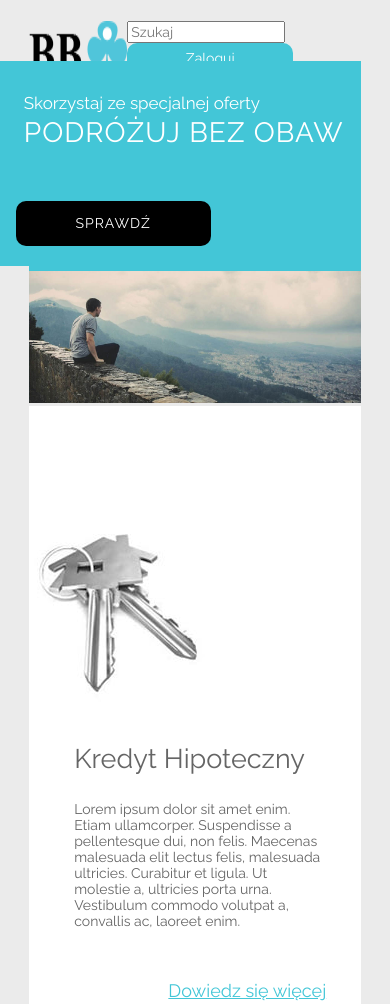
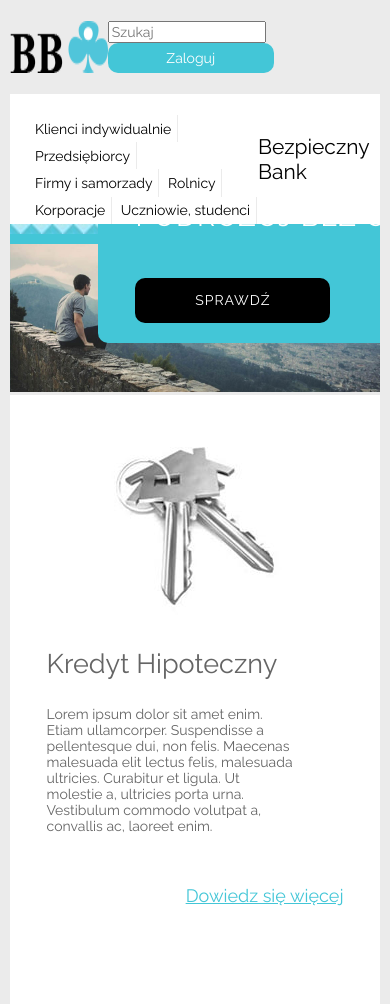
Before and after one commit to natapaulis/Bezpieczny-Bank, a website: page index.html in a window 390 px wide. Shown: the top 1004 px of the page. Drawn offline with nearby package versions, Linux system fonts and the light colour scheme.

Commit message:
Add responsivness to sections under banner

```diff
--- a/index.html
+++ b/index.html
@@ -51,18 +51,20 @@
   </header>
 
   <section class="container">
-    <section class ="main-width products row">
-      <div class="colleft col-lg-3">
-        <img class="col-lg-2" src="images/keys.jpg">
-        <div class="colleft-descript col-lg-4">
+      <section class ="main-width products">
+          <div class="colleft">
+              <div class="colleft-image">
+                  <img src="images/keys.jpg">
+              </div>
+              <div class="colleft-descript">
                   <h3> Kredyt Hipoteczny </h3>
                   <p>
-            Lorem ipsum dolor sit amet enim. Etiam ullamcorper. Suspendisse a pellentesque dui, non felis. Maecenas malesuada elit lectus felis, malesuada ultricies. Curabitur et ligula. Ut molestie a, ultricies porta urna. Vestibulum commodo volutpat a, convallis ac, laoreet enim.
+                      Lorem ipsum dolor sit amet enim. Etiam ullamcorper. Suspendisse a pellentesque dui, non felis.    Maecenas malesuada elit lectus felis, malesuada ultricies. Curabitur et ligula. Ut molestie a, ultricies porta urna. Vestibulum commodo volutpat a, convallis ac, laoreet enim.
                   </p>
                   <a href="#"> Dowiedz się więcej </a>
               </div>
           </div>
-      <div class="collright col-lg-3">
+          <div class="collright">
               <h3> Pożyczka gotówkowa </h3>
               <div class="slider-section">
                   <div class="slider-value">
@@ -91,20 +93,20 @@
   </section>
 
   <section class="container">
-    <section class ="main-width services row">
-      <div class="left-collumn col-lg-2">
+    <section class ="main-width services">
+      <div>
         <img src="images/Layer-12.png">
         <h4> Konto online </h4>
         <p> Załóż konto przez internet </p>
         <div class="button"> <a href="a"> Otwórz konto </a> </div>
       </div>
-      <div class="middle-collumn col-lg-2">
+      <div>
         <img src="images/cloud.svg">
         <h4> Rozpocznij czat </h4>
         <p> Porozmawiaj z doradca </p>
         <div class="button"> <a href="a"> Zapytaj </a> </div>
       </div>
-      <div class="right-collumn col-lg-2">
+      <div>
         <img src="images/procent.png">
         <h4> Kredyt gotówkowy </h4>
         <p> Ustal ratę i datę spłaty </p>
@@ -114,8 +116,8 @@
   </section>
 
   <section class="container bottom">
-    <section class ="main-width client_products row">
-      <div class="client_products-collumn col-lg-2">
+    <section class ="main-width client_products">
+      <div>
         <h4> Klienci indywidualni </h4>
         <ul>
           <li>Konta</li>
@@ -128,7 +130,7 @@
           <li>Bankowość elektroniczna</li>
         </ul>
       </div>
-      <div class="client_products-collumn col-lg-2">
+      <div>
         <h4> Klienci VIP Premium </h4>
         <ul>
           <li>Konta</li>
@@ -141,7 +143,7 @@
           <li>Programy VIP Premium</li>
         </ul>
       </div>
-      <div class="client_products-collumn col-lg-2">
+      <div>
         <h4> Małe firmy i korporacje </h4>
         <ul>
           <li>Konta</li>
@@ -158,15 +160,18 @@
   </section>
 
   <footer>
-    <section class="main-width footer row">
-      <p class="footer-left col-lg-4">
+    <section class="main-width footer">
+        <div class="footer-left">
+            <p>
                 <span> 801 222 222 </span><br>
                 &copy; 2015 BB Bezpieczny Bank S.A. Warszawa prawa zastrzerzone. Korzystanie z serwisu oznacza akceptacji regulaminu
             </p>
-      <p class="footer-right col-lg-2">
-          <br>
+        </div>
+        <div class="footer-right">
+            <p>
                 Mapa serwisu | English | Twitter | Facebook
             </p>
+        </div>
     </section>
   </footer>
 
--- a/scss/modules/_all.scss
+++ b/scss/modules/_all.scss
@@ -1,8 +1,6 @@
-$small-width: "(max-width: 640px)";
-$big-width: "(min-width: 640px)";
-$smartphone: "(max-width: 400px)";
-$tablet: "(min-width: 400px)";
-$laptop: "(min-width: 1025px)";
+$smartphone: "max-width: 600px";
+$tablet: "max-width: 900px";
+$lg-tablet: "max-width: 1020px";
 $portrait: "(orientation: portrait)";
 
 $primary-color: #43C6D7;
@@ -13,3 +11,9 @@ $center: 0 auto;
     -moz-border-radius: $size;
     -webkit-border-radius: $size;
 }
+
+@mixin flexing-row(){
+    display: flex;
+    flex-flow: wrap row;
+    justify-content: space-around;
+}
--- /dev/null
+++ b/scss/modules/_media.scss
@@ -0,0 +1,17 @@
+@mixin tablet {
+    @media(#{$tablet}) {
+        @content;
+    }
+}
+
+@mixin lg-tablet {
+    @media(#{$lg-tablet}) {
+        @content;
+    }
+}
+
+@mixin smartphone {
+    @media(#{$smartphone}) {
+        @content;
+    }
+}
--- a/scss/partials/_baseLaptop.scss
+++ b/scss/partials/_baseLaptop.scss
@@ -11,6 +11,10 @@ body {
 .main-width {
     width: 85%;
     margin: $center;
+    @include tablet {
+        width: 95%;
+        margin: $center;
+    }
 }
 
 //Sekcja górna z logo i searchem
@@ -23,6 +27,7 @@ body {
 .logo, .form {
     margin: 1.5em 0 1.5em 0;
 }
+
 .top .form {
     position: relative;
     display: block;
@@ -115,7 +120,7 @@ body {
 .text {
     position: absolute;
     z-index: 4;
-  bottom: 10rem;
+    bottom: 30%;
     right: 0;
     background-color: $primary-color;
     width: 26.78rem;
@@ -125,11 +130,11 @@ body {
         color: white;
         margin-bottom: 0.35em;
         width: 100%;
+        left: 10%;
     }
     h3 {
         position: absolute;
-    top:3.92rem;
-    left: 2.71rem;
+        top:30%;
         font-size: 28px;
         margin-top: 0;
         font-weight:400;
@@ -137,14 +142,13 @@ body {
     }
     p {
         position: absolute;
-    top: 1.07rem;
-    left: 2.71rem;
+        top: 10%;
         font-size: 17px;
     }
     a {
         position: absolute;
-    bottom: 1.42rem;
-    left: 2.14rem;
+        bottom: 10%;
+        left: 10%;
         display: block;
         text-decoration: none;
         margin: $center;
@@ -152,7 +156,6 @@ body {
         height: 3.21rem;
         background-color: black;
         @include radius(10px);
-    border: 0px solid #000000;
         color: white;
         line-height: 3.21rem;
         text-align: center;
@@ -169,13 +172,11 @@ body {
 .products {
     background-color: white;
     min-height: 28.57rem;
+    @include flexing-row;
 }
 
 .colleft, .collright {
-    margin-top: 3.21rem;
-    img {
-         margin-top: 5.35rem;
-    }
+    margin: 3.21rem 1rem 3.21rem 1rem;
     h3 {
         font-size: 27px;
         font-weight: 400;
@@ -188,11 +189,9 @@ body {
 }
 
 .colleft {
-    h3 {
-        margin-left: 3.21rem;
-    }
+    @include flexing-row;
+    align-items: center;
     p {
-        margin-left: 3.21rem;
         width: 18rem;
         height: 10.28rem;
         font-size: 14px;
@@ -204,6 +203,18 @@ body {
         text-align: right;
         margin: 2.5rem 0 0 3.21rem;
     }
+    p, a {
+        @include lg-tablet {
+            width: 30rem;
+        }
+        @include smartphone {
+            width: 18rem;
+        }
+    }
+}
+
+.colleft-image img {
+    width: 100%;
 }
 
 .collright {
@@ -244,6 +255,12 @@ body {
             font-size: 14px;
         }
     }
+    @include lg-tablet {
+        width: 30rem;
+    }
+    @include smartphone {
+        width: 23rem;
+    }
 }
 
 .sum {
@@ -270,6 +287,7 @@ body {
     min-height: 26.85rem;
     padding-top: 2.85rem;
     text-align: center;
+    @include flexing-row;
     h4, p, a {
         color: #ffffff;
     }
@@ -305,9 +323,7 @@ body {
 .client_products {
     min-height: 26.78rem;
     background-color: #ffffff;
-    .client_products-collumn {
-        padding: 1.42rem 0 0 4.64rem;
-    }
+    @include flexing-row;
     h4, li {
         color: #717070;
     }
@@ -332,14 +348,15 @@ body {
 //Footer part
 
 .footer {
+    display: flex;
+    justify-content: space-between;
+    align-items: center;
     color: #a0a0a0;
     p {
         font-size: 12px;
+        margin-right:1rem;
     }
     span {
         font-size: 16px;
     }
 }
-.footer-right {
-    text-align: right;
-}
--- /dev/null
+++ b/scss/partials/_baseTablet.scss
@@ -0,0 +1,8 @@
+@media(#{$tablet}) {
+    .banner {
+        overflow: hidden;
+    }
+    .text {
+        right: -25%;
+    }
+}
--- a/scss/partials/_grid.scss
+++ /dev/null
@@ -1,39 +0,0 @@
-.grid-container {
-  width:100%;
-  max-width:1200px;
-}
-
-.row:before,
-.row:after {
-  content: " ";
-  display: table;
-  clear: both;
-}
-
-[class*="col-"] {
-  float: left;
-  min-height: 1px;
-  margin-bottom: .8em;
-}
-
-@for $i from 1 through 6{
-  .col-sm-#{$i} {
-     width: 16.66% * $i;
-    }
-  }
-
-@media #{$tablet} {
-  @for $i from 1 through 6{
-    .col-md-#{$i} {
-       width: 16.66% * $i;
-    }
-  }
-}
-
-@media #{$laptop} {
-  @for $i from 1 through 6{
-    .col-lg-#{$i} {
-       width: 16.66% * $i;
-      }
-  }
-}
--- a/scss/style.scss
+++ b/scss/style.scss
@@ -1,4 +1,5 @@
 @import 'https://fonts.googleapis.com/css?family=Raleway:200,400,800';
 @import "modules/_all";
+@import "modules/_media";
 @import "partials/_baseLaptop";
-@import "partials/_grid";
+@import "partials/_baseTablet";
```
Also changed, not shown: css/style.css. Lines whose indentation alone changed are shown as unchanged.
